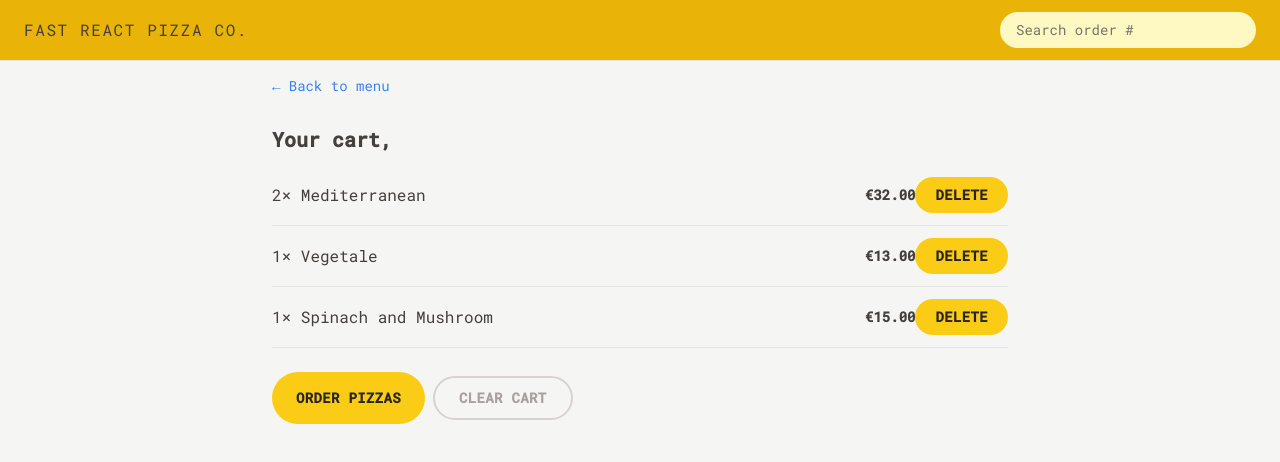
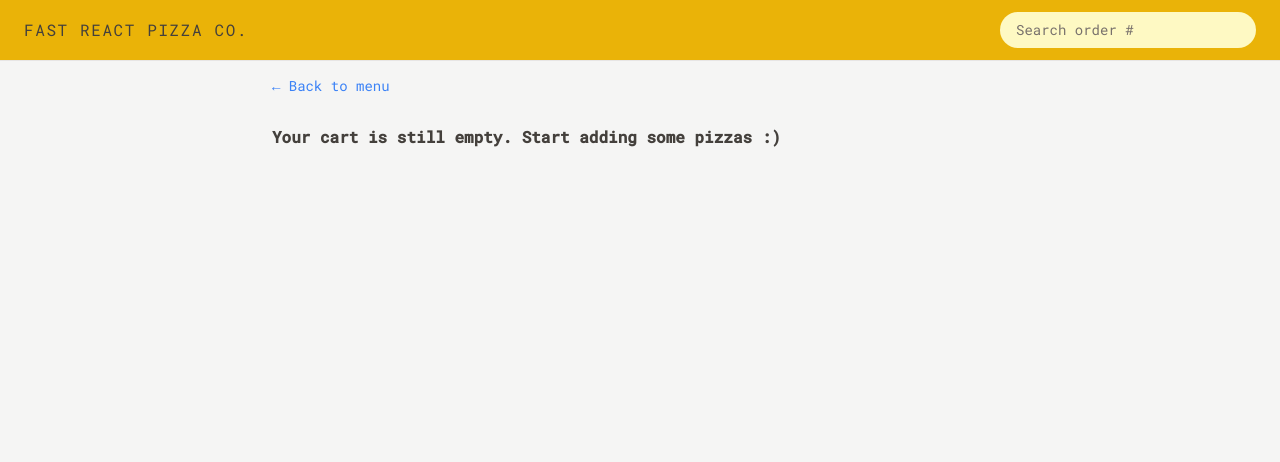
Before and after one commit to gtzjesus/FastPizza, a React (Vite) app: page /cart in a window 1280 px wide. Shown: the top 462 px of the page. Built offline with nearby package versions, Linux system fonts and the light colour scheme.

Commit message:
Building the Cart Page

```diff
--- a/src/features/cart/Cart.jsx
+++ b/src/features/cart/Cart.jsx
@@ -1,36 +1,16 @@
-import { Link } from 'react-router-dom';
 import LinkButton from '../../ui/LinkButton';
 import Button from '../../ui/Button';
 import CartItem from './CartItem';
-import { useSelector } from 'react-redux';
-
-const fakeCart = [
-  {
-    pizzaId: 12,
-    name: 'Mediterranean',
-    quantity: 2,
-    unitPrice: 16,
-    totalPrice: 32,
-  },
-  {
-    pizzaId: 6,
-    name: 'Vegetale',
-    quantity: 1,
-    unitPrice: 13,
-    totalPrice: 13,
-  },
-  {
-    pizzaId: 11,
-    name: 'Spinach and Mushroom',
-    quantity: 1,
-    unitPrice: 15,
-    totalPrice: 15,
-  },
-];
+import { useDispatch, useSelector } from 'react-redux';
+import { clearCart, getCart, getUsername } from './cartSlice';
+import EmptyCart from './EmptyCart';
 
 function Cart() {
-  const username = useSelector((state) => state.user.username);
-  const cart = fakeCart;
+  const username = useSelector(getUsername);
+  const cart = useSelector(getCart);
+  const dispatch = useDispatch();
+
+  if (!cart.length) return <EmptyCart />;
 
   return (
     <div className="px-4 py-3">
@@ -48,7 +28,9 @@ function Cart() {
         <Button to="/order/new" type="primary">
           Order pizzas
         </Button>
-        <Button type="secondary">Clear Cart</Button>
+        <Button type="secondary" onClick={() => dispatch(clearCart())}>
+          Clear Cart
+        </Button>
       </div>
     </div>
   );
--- a/src/features/cart/EmptyCart.jsx
+++ b/src/features/cart/EmptyCart.jsx
@@ -1,11 +1,13 @@
-import { Link } from 'react-router-dom';
+import LinkButton from '../../ui/LinkButton';
 
 function EmptyCart() {
   return (
-    <div>
-      <Link to="/menu">&larr; Back to menu</Link>
+    <div className="px-4 py-3">
+      <LinkButton to="/menu">&larr; Back to menu</LinkButton>
 
-      <p>Your cart is still empty. Start adding some pizzas :)</p>
+      <p className="mt-7 font-semibold ">
+        Your cart is still empty. Start adding some pizzas :)
+      </p>
     </div>
   );
 }
--- a/src/features/cart/cartSlice.js
+++ b/src/features/cart/cartSlice.js
@@ -57,6 +57,9 @@ export const {
 
 export default cartSlice.reducer;
 
+// SELECTOR FUNCTIONS
+export const getUsername = (state) => state.user.username;
+export const getCart = (state) => state.cart.cart;
 export const getTotalCartQuantity = (state) =>
   state.cart.cart.reduce((sum, item) => sum + item.quantity, 0);
 
```
